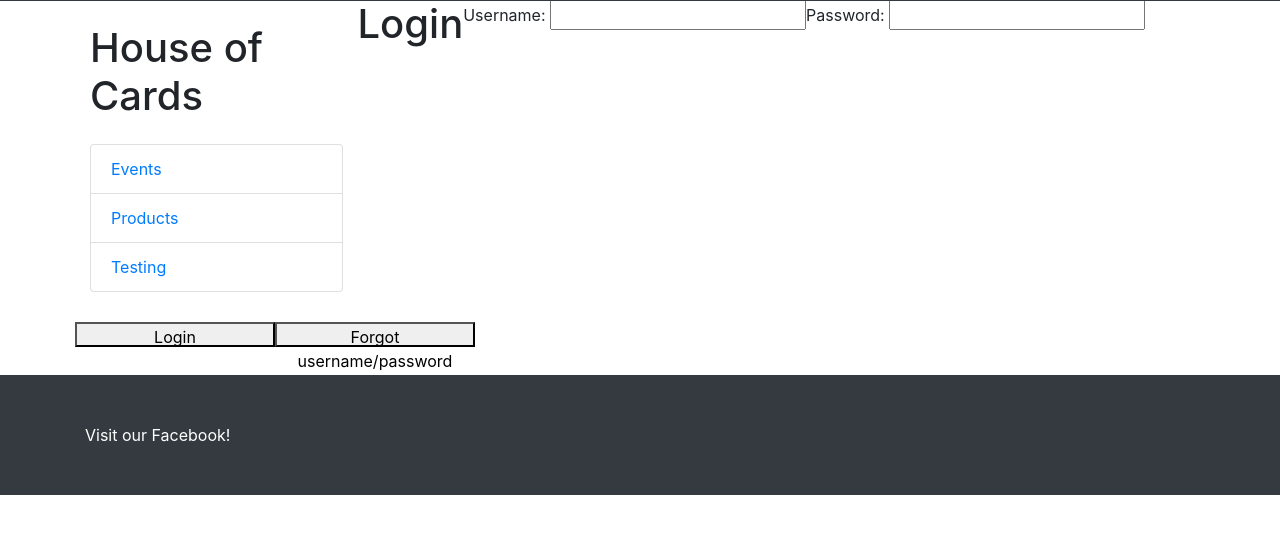
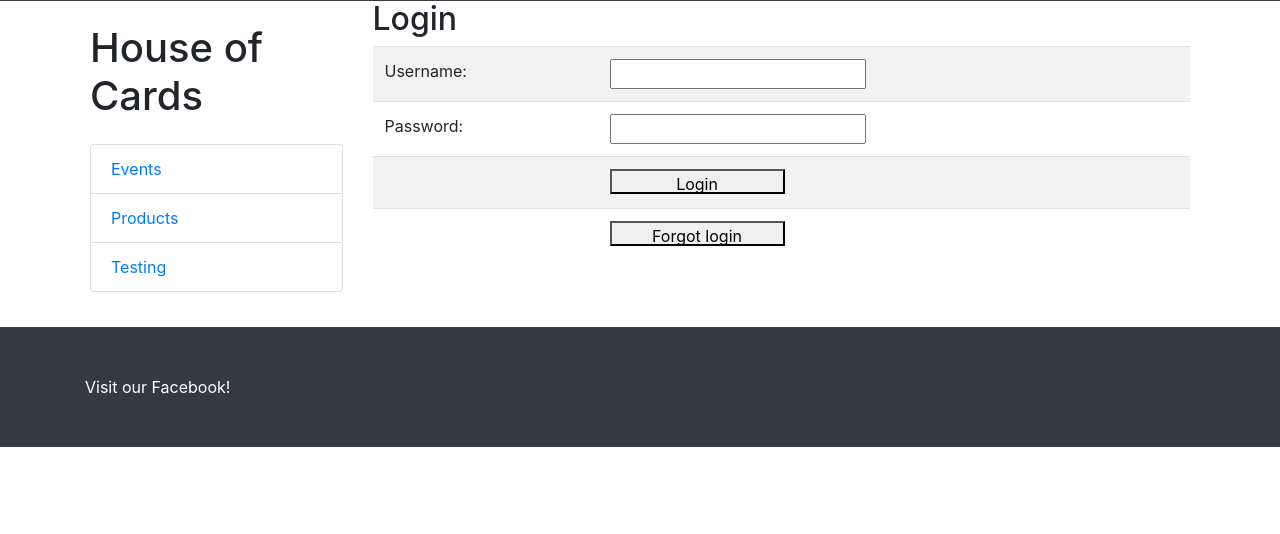
Before and after one commit to mupetmower/HouseOfCards, a Spring app: template src/main/resources/templates/login.html in a window 1280 px wide. Shown: the part 55-589 px from the top of the page. Run offline with Thymeleaf, Linux system fonts and the light colour scheme; the template is opened without the code that fills it, so the values that code supplies are empty; some of the project's set-up classes (security, data sources, template engines, error pages and the like) are left out, and stand-ins take their place; some libraries are stand-ins or nearby versions.

Commit message:
update to login page
made it less broken than my spirit after one of sam's lectures

```diff
--- a/src/main/resources/templates/login.html
+++ b/src/main/resources/templates/login.html
@@ -37,13 +37,32 @@
 
 
          	<!-- Actual Page Body Content goes here -->
-			<h1>Login</h1>
-			<br>
-			<p>Username:  <input type="text" name="username"></p>
-			<p>Password:  <input type="text" name="password"></p>
-			<button type="button" name="login" style="height:25px;width:200px">Login</button>
-			<br><br>
-			<button type="button" name="forgotlogin" style="height:25px;width:200px">Forgot username/password</button>
+		<div class="col-lg-9">
+			<h2>Login</h2>
+			<div>
+
+
+
+			<table class="table table-striped">
+				<tr>
+					<td>Username:</td>
+					<td><input type="text" name="username"></td>
+				</tr>
+				<tr>
+					<td>Password:</td>
+					<td><input type="text" name="password"></td>
+				</tr>
+				<tr>
+					<td></td>
+					<td><button type="button" name="login" style="height:25px;width:175px">Login</button></td>
+				</tr>
+				<tr>
+					<td></td>
+					<td><button type="button" name="forgotlogin" style="height:25px;width:175px">Forgot login</button></td>
+				</tr>
+			</table>
+
+
 
 
     		<!-- You can insert more row divs if you want more rows in the first "row" the first
@@ -53,7 +72,8 @@
 
     		<!-- Then end the content with the closing divs for container and row.. You can
     		Also add more rows after this if needed, but we shouldnt need to. -->
-
+    		</div>
+		</div>
     	</div>
     </div>
 
```
